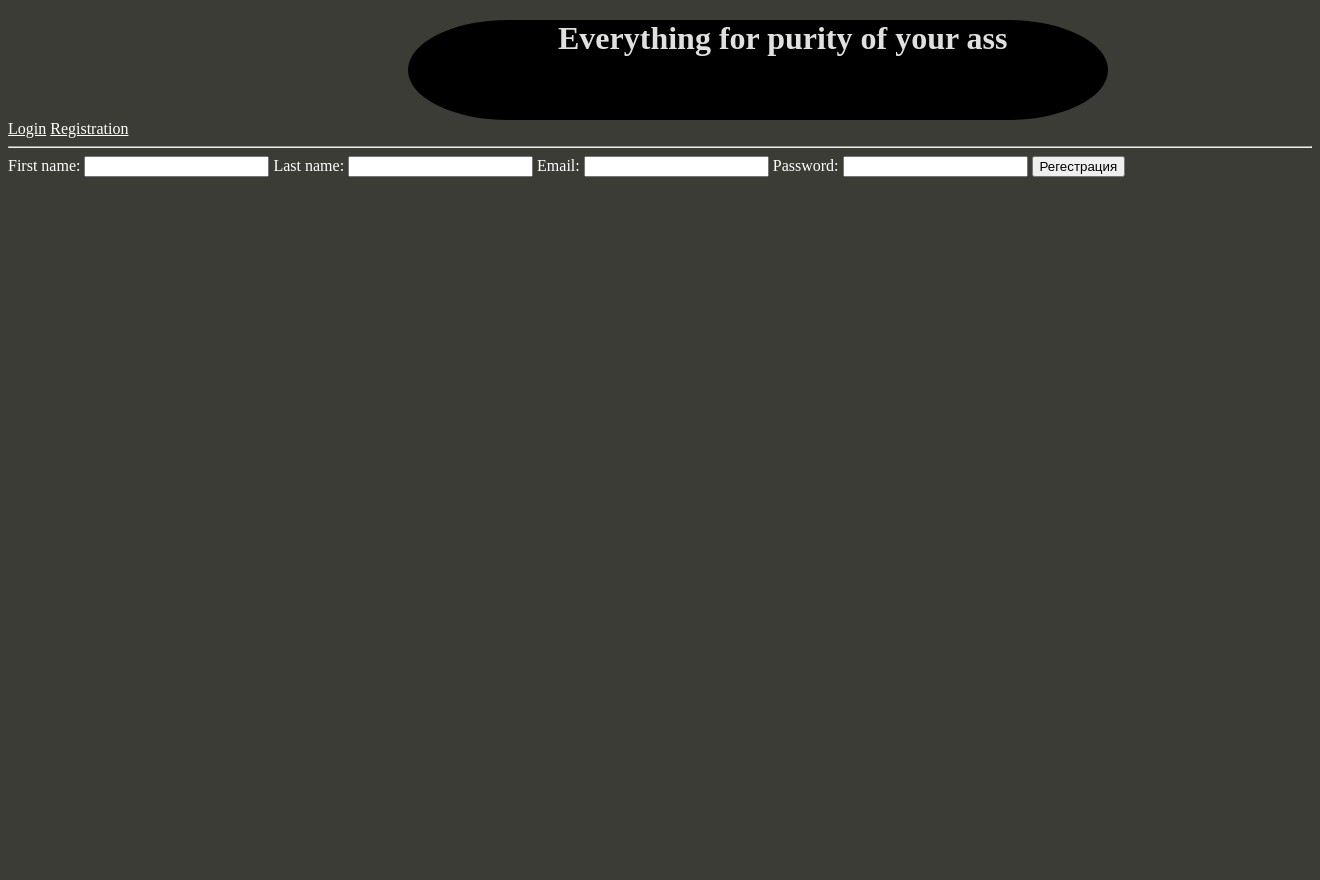
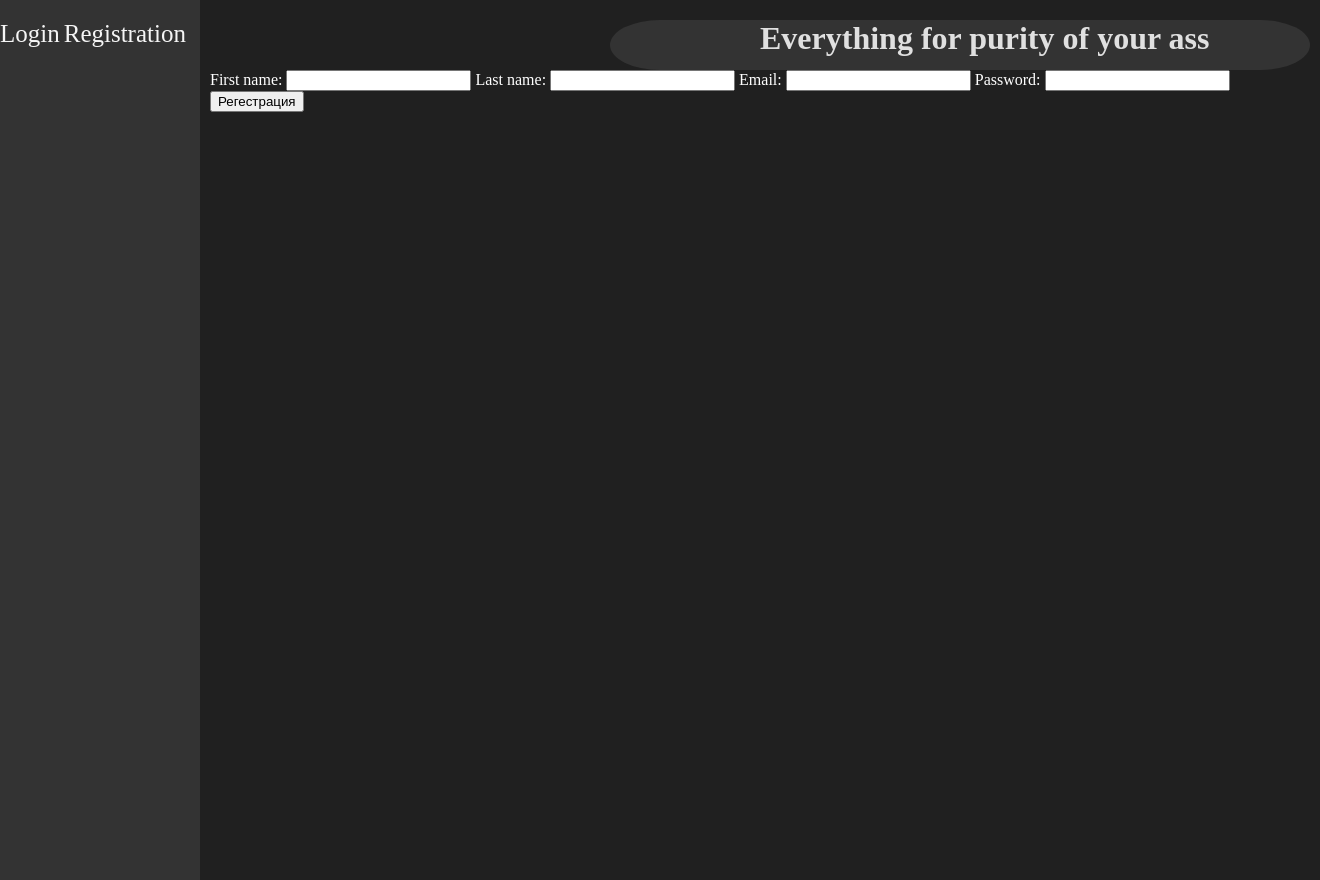
Before and after one commit to IglKa/PlumbingStore, a Django app: a page that uses PlumbingStore/templates/base.html in a window 1320 px wide. Run offline with Django 4.2, Linux system fonts and the light colour scheme; parts of the project's set-up code (start-up, migrations or seed data) failed here and were passed over.

Commit message:
another css update

```diff
--- a/PlumbingStore/static/marketapp/css/mainpage.css
+++ b/PlumbingStore/static/marketapp/css/mainpage.css
@@ -1,7 +1,10 @@
 body {
-    background-color: #3B3C36;
+    background-color: #202020;
     color: white;
+    margin-left: 200px;
+    padding: 0px 10px;
 }
+
 
 .title {
     margin-left: 150px;
@@ -9,15 +12,55 @@ body {
     color: #E0E0E0;
 }
 
+
 .slogan {
     margin-left: 400px;
     width: 700px;
-    height: 100px;
-    background-color: black;
+    height: 50px;
+    background-color: #333333;
     color: #353839;
     border-radius: 100px/50px;
 }
 
-a {
-    color: white;
+
+.post {
+    width: 150px;
+    height: 75px;
+    color: #F5F5F5;
+    background-color: #353839;
+    padding: 30px;
+    margin-top: 50px;
 }
+
+
+.post a {
+    color: #F5F5F5;
+    text-decoration: none;
+    padding: 20px;
+
+}
+
+
+.post a:hover {
+    color: #F8F8FF;
+}
+
+.menu {
+    position: fixed;
+    height: 100%;
+    width: 200px;
+    left: 0;
+    z-index: 1;
+    top: 0;
+    background-color: #333333;
+    overflow-x: hidden;
+    padding-top: 20px;
+    border-color: red;
+}
+
+
+.menu a {
+    font-size: 25px;
+    color: #F5F5F5;
+    text-decoration: none;
+}
--- a/PlumbingStore/templates/base.html
+++ b/PlumbingStore/templates/base.html
@@ -18,15 +18,16 @@
     {% endblock %}
 
     {% block menu %}
-        <div>
+        <div class="menu">
             {% if user.is_authenticated %}
                 <div>
                     {{ user.image }}<br>
                     {{ user.first_name }}<br>
                     {{ user.email }}
                 </div>
+                <hr>
                 <div>
-                    <a href="{% url 'usersapp:logout' %}">Logout</a>
+                    <a href="{% url 'usersapp:logout' %}">Logout</a><br>
                     {% for m in menu %}
                         {% if not forloop.last %}
                             <a href="{% url m.url_name %}">{{ m.title }}</a>
@@ -34,21 +35,21 @@
                             <a href="#"></a>
                         {% endif %}
                     {% endfor %}
-                    <a href="{% url 'marketapp:company' user.company %}">My company</a>
-                    <a href="{% url 'marketapp:create-adv' user.company.slug %}">Create Advert</a>
+                    <a href="{% url 'marketapp:company' user.company %}">My company</a><br>
+                    <a href="{% url 'marketapp:create-adv' user.company.slug %}">Create Advert</a><br>
                 </div>
                 <hr>
             {% else %}
                 <a href="{% url 'usersapp:login' %}">Login</a>
                 <a href="{% url 'usersapp:registration' %}">Registration</a>
-                <hr>
+
             {% endif %}
         </div>
     {% endblock%}
 
     {% block content %}
         {% for a in advert %}
-        <div>
+        <div class="post">
             <a href="{% url 'marketapp:advert-page' a.slug %}">
                 {{ a.image }}<br>
                 {{ a.title }}<br>
--- a/PlumbingStore/templates/marketapp/advert.html
+++ b/PlumbingStore/templates/marketapp/advert.html
@@ -11,7 +11,7 @@
         <h3>{{ advert.user }}</h3><br>
     </div>
     <div>
-        <form action="{% url 'marketapp:advert_page' advert.slug %}" method="post">
+        <form action="{% url 'marketapp:advert-page' advert.slug %}" method="post">
             {{ form }}
             {% csrf_token %}
             <button type="submit">Submit</button>
```
